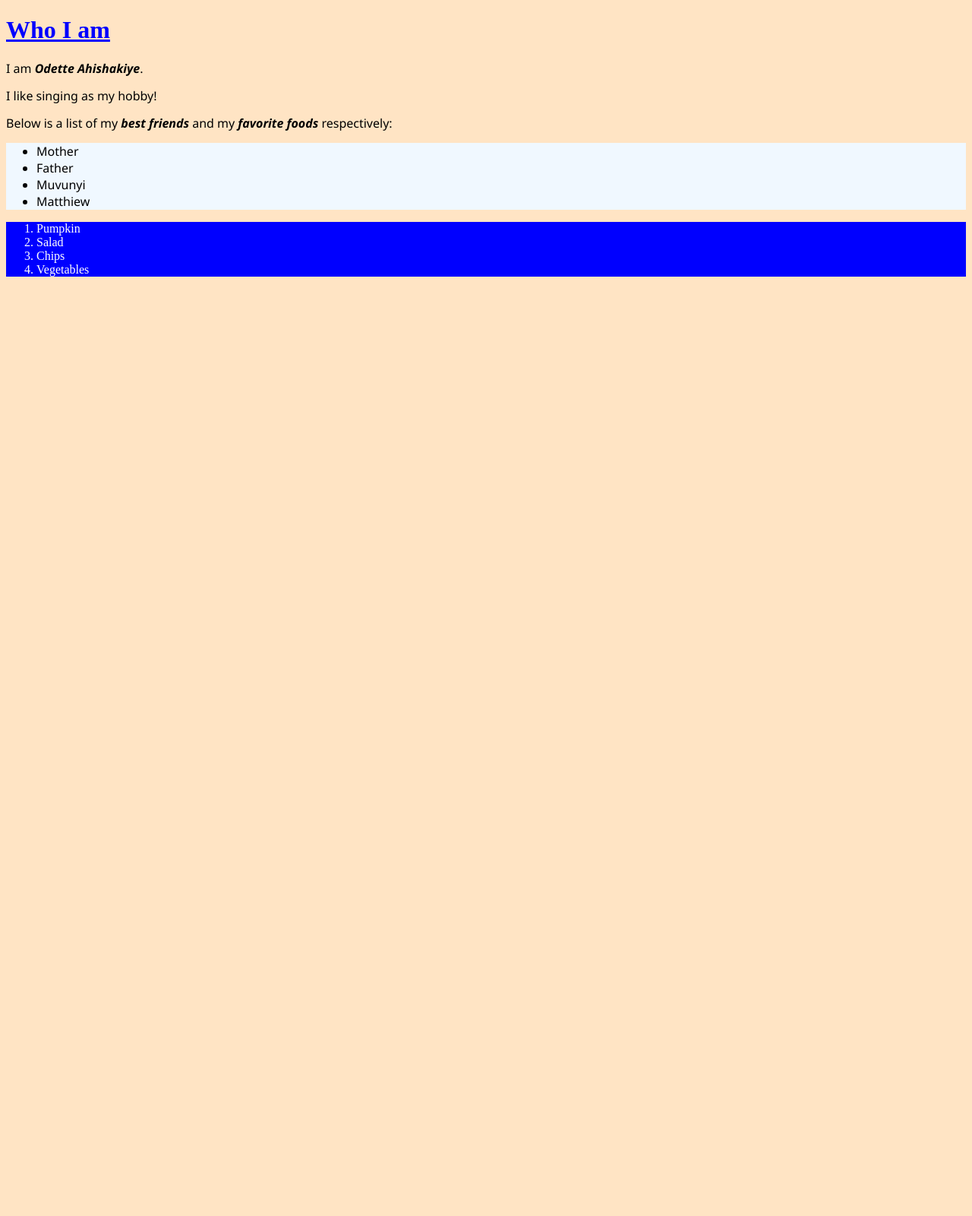
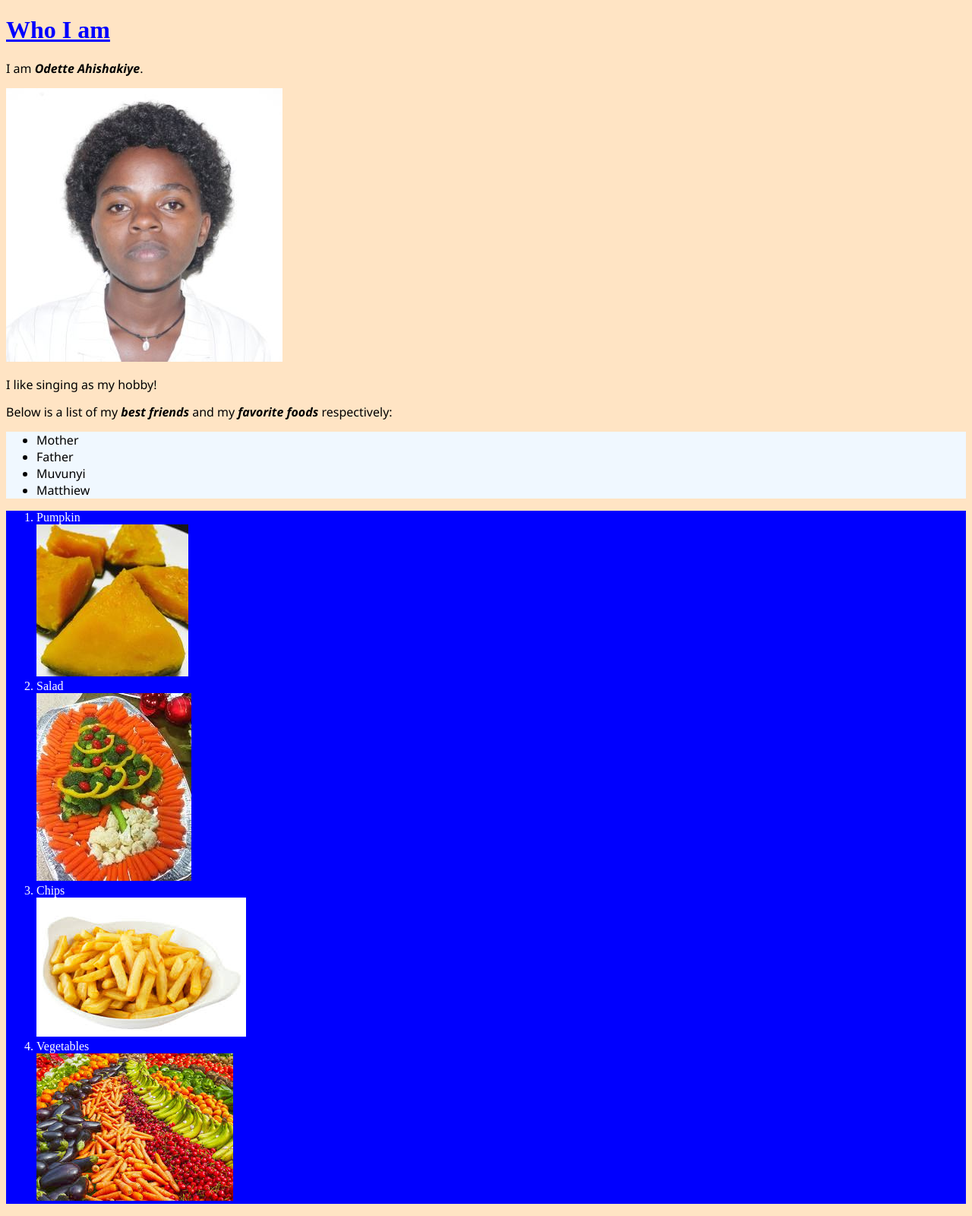
Before and after one commit to ahiodette/my-first-webpage, a plain HTML site: page my-favorite-things.html in a window 1280 px wide. Shown: the whole page at 76% size. Before the commit the page ends 800 px from the top, so only its background shows below. Drawn offline with Linux system fonts and the light colour scheme.

Commit message:
Add images in my-favorite-things

```diff
--- a/my-favorite-things.html
+++ b/my-favorite-things.html
@@ -9,7 +9,8 @@
 
 <body>
     <h1><u>Who I am</u></h1>
-    <p>I am <strong>Odette Ahishakiye</strong>.</p><p>
+    <p>I am <strong>Odette Ahishakiye</strong>.</p>
+    <img src="images/Pass photo1.JPG" alt="photo of Odette"><p>
         I like singing as my hobby!</p> <p>Below is a list of my <em>best friends</em> and my <em>favorite foods</em> respectively: </p>
     <ul>
         <li>Mother</li>
@@ -19,9 +20,13 @@
     </ul>
     <ol>
         <li>Pumpkin</li>
+        <img src="images/pumpkin.jpg" alt=pumpkin">
         <li>Salad</li>
+        <img src="images/salad.jpg" alt="salad">
         <li>Chips</li>
+        <img src="images/chips.jpeg" alt="chips">
         <li>Vegetables</li>
+        <img src="images/vegetables1.jpeg">
     </ol>
 </body>
 
```
Also changed, not shown: images/Pass photo1.JPG (added), images/chips.jpeg (added), images/chips1.jpg (added), images/pumpkin.jpg (added), images/pumpkin1.jpg (added), images/salad.jpg (added), images/salad1.jpeg (added), images/vegetables.jpeg (added), images/vegetables1.jpeg (added).
